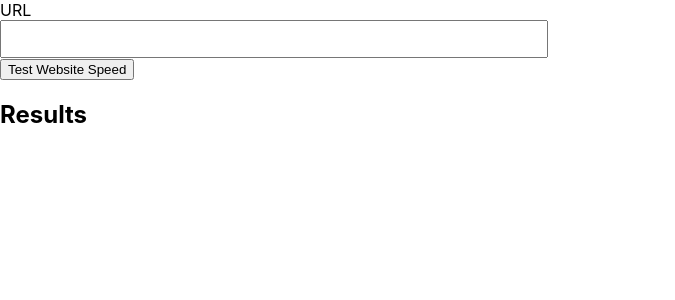
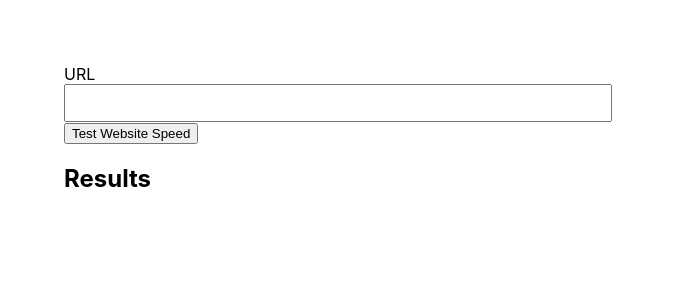
Before and after one commit to AustinShelby/website-pinger, a Next.js app in the folder web/: page / in a window 1280 px wide. Shown: the top 300 px of the page, without its empty margins (0-675 px from the left). Built offline with nearby package versions, Linux system fonts and the light colour scheme.

Commit message:
add padding

```diff
--- a/web/pages/index.tsx
+++ b/web/pages/index.tsx
@@ -50,7 +50,7 @@ const HomePage = () => {
   };
 
   return (
-    <div>
+    <div style={{ padding: "4rem" }}>
       <form onSubmit={submit}>
         <label htmlFor="url">URL</label>
         <input type="text" value={url} onChange={change} />
```
